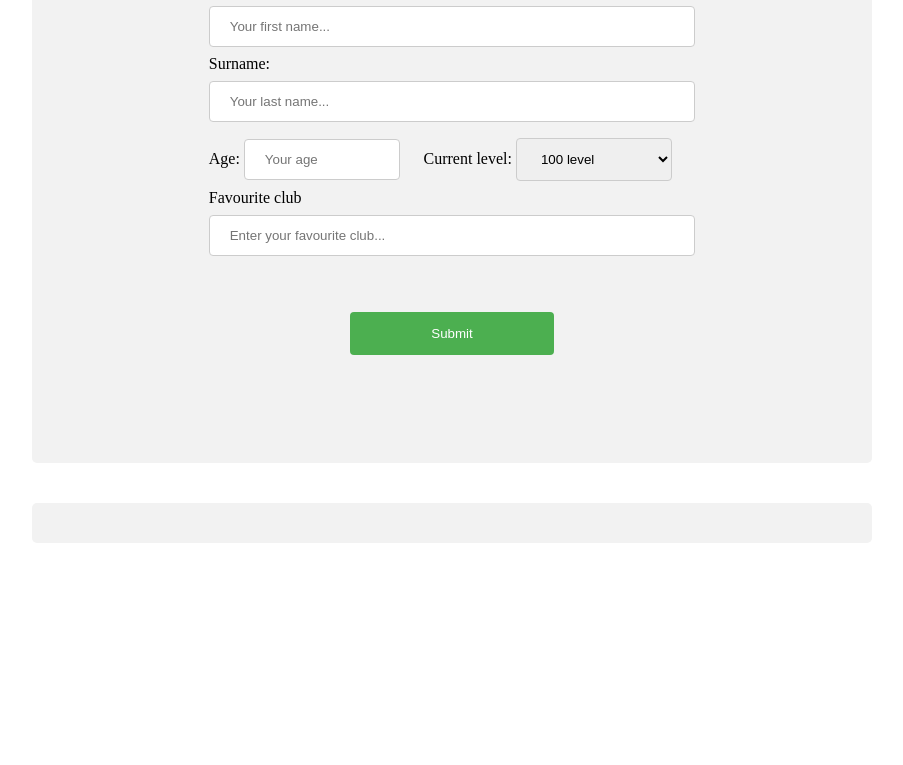
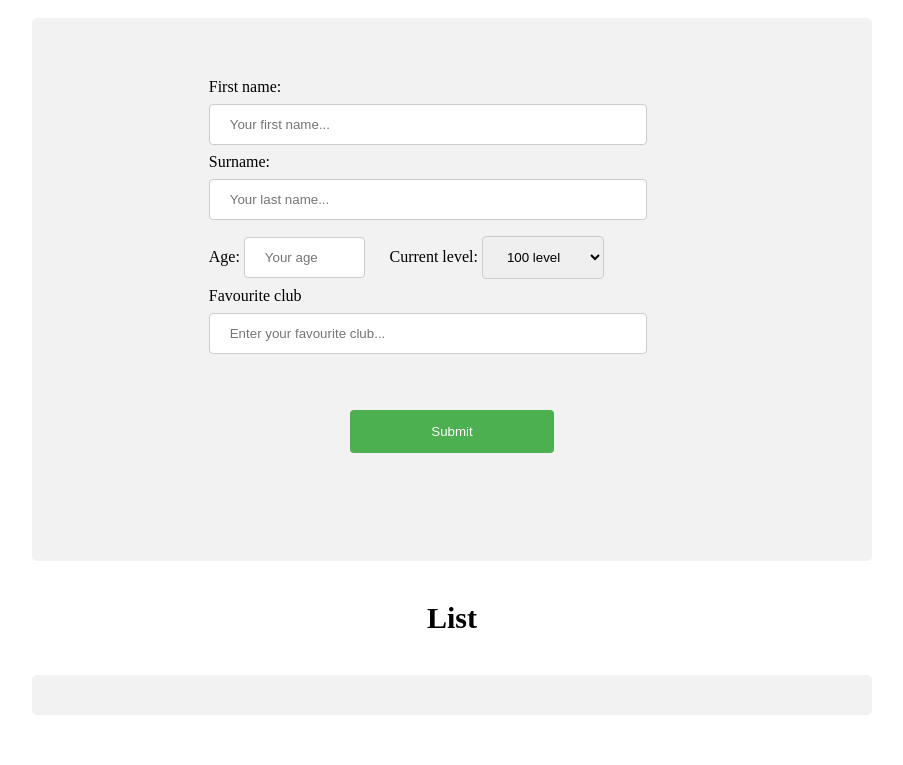
Before and after one commit to Abdul-Asa/MileStone-project, a plain HTML site: page index.html in a window 1280 px wide. Shown: the part 130-895 px from the top of the page, without its empty margins (188-1091 px from the left). Before the commit the page ends 800 px from the top, so only its background shows below. Drawn offline with Linux system fonts and the light colour scheme.

Commit message:
Final changes

```diff
--- a/index.html
+++ b/index.html
@@ -8,25 +8,26 @@
     <link rel="Stylesheet" href="/style.css">
 </head>
 <body>
+    <h2>  Movie Club Form</h2>
     <div class="container">
         <div class="Form">
             <form action="#">
                 <label for="firstName">First name:</label>
                 <br>
-                <input type="text" id="firstName" placeholder="Your first name..." >
+                <input type="text" class ="answers" id="firstName" placeholder="Your first name..." >
                 <br>
 
                 <label for="lastName">Surname:</label>
                 <br>
-                <input type="text" id="lastName" placeholder="Your last name...">
+                <input type="text" class ="answers" id="lastName" placeholder="Your last name...">
                 <br>
 
                 <label for="age">Age:</label>
-                <input type="number" id="age" placeholder="Your age">
+                <input type="number" class ="answers" id="age" placeholder="Your age">
 
 
                 <label for="level">Current level:</label>
-                <select id="level" >
+                <select class ="answers" id="level" >
                     <option value="100 lvl">100 level</option>
                     <option value="200 lvl">200 level</option>
                     <option value="300 lvl">300 level</option>
@@ -36,7 +37,7 @@
 
                 <label for="club">Favourite club</label>
                 <br>
-                <input type="text" id="club" placeholder="Enter your favourite club...">
+                <input type="text" class ="answers" id="club" placeholder="Enter your favourite club...">
                 <br>
 
                 <div class="button-cont">
@@ -47,20 +48,11 @@
         </div>
     </div>
 
+    <h3>List</h3>
     <div class="container">
+
         <table id="table">
-            <!-- <tr>
-                <th>No.</th>
-                <th>First Name</th>
-                <th>Surname</th>
-                <th>Age</th>
-                <th>Current level</th>
-                <th>Favourite club</th>
-                <th></th>
-            </tr>
-            <tr>
 
-            </tr> -->
 
 
 
--- a/script.js
+++ b/script.js
@@ -5,7 +5,8 @@ const level = document.querySelector("#level");
 const club = document.querySelector("#club");
 const submit = document.querySelector("#submit");
 const table = document.querySelector("#table");
-let deleteButtons = document.querySelectorAll(".delete");
+const answers  = document.querySelectorAll(".answers");
+
 
 let people = [];
 let json;
@@ -19,9 +20,10 @@ function getValues(){
         age.value === "" ||
         club.value === ""){
 
-        alert("Complete the form")
+        alert("Fill out the form")
 
     }
+
     else{
         uniqueID = "#" + Math.floor(Math.random() * 9000);
         let Person = {};
@@ -31,6 +33,7 @@ function getValues(){
         Person["Age"] = age.value;
         Person["Level"] = level.value;
         Person["Club"] = club.value;
+
 
         people.push(Person);
         json = JSON.stringify(people);
@@ -59,9 +62,9 @@ function CreateTableFromJSON() {
     var tr = table.insertRow(-1);
 
     for (var i = 0; i < header.length; i++) {
-            var th = document.createElement("th");
-            th.innerHTML = header[i];
-            tr.appendChild(th);
+        var th = document.createElement("th");
+        th.innerHTML = header[i];
+        tr.appendChild(th);
     }
 
     var tr = table.insertRow(-1);
@@ -69,12 +72,12 @@ function CreateTableFromJSON() {
         tr = table.insertRow(-1);
 
         for (var j = 0; j < header.length; j++) {
-            var tabCell = tr.insertCell(-1);
-            tabCell.innerHTML = tableData[i][header[j]];
+            var cell = tr.insertCell(-1);
+            cell.innerHTML = tableData[i][header[j]];
         }
 
-        var extraTab = tr.insertCell(-1)
-        extraTab.innerHTML = "<button class='delete'>Delete</button>";
+        var extraCell = tr.insertCell(-1)
+        extraCell.innerHTML = "<button class='delete'>Delete</button>";
     }
 
     let deleteButtons = document.querySelectorAll(".delete");
--- a/style.css
+++ b/style.css
@@ -2,7 +2,7 @@ body{
     margin: 50px;
 }
 input[type=text] {
-    width: 100%;
+    width: 90%;
     padding: 12px 20px;
     margin: 8px 0;
     display: inline-block;
@@ -11,7 +11,7 @@ input[type=text] {
     box-sizing: border-box;
 }
 [type=number], select{
-    width: 32%;
+    width: 25%;
     padding: 12px 20px;
     margin: 8px 0;
     display: inline-block;
@@ -98,3 +98,12 @@ div{
 .delete:hover {
     background-color: #5b0d0d;
 }
+
+h2,h3{
+    margin: 40px ;
+    text-align: center;
+    font-size: 50px;
+}
+h3{
+    font-size: 30px;
+}
```
